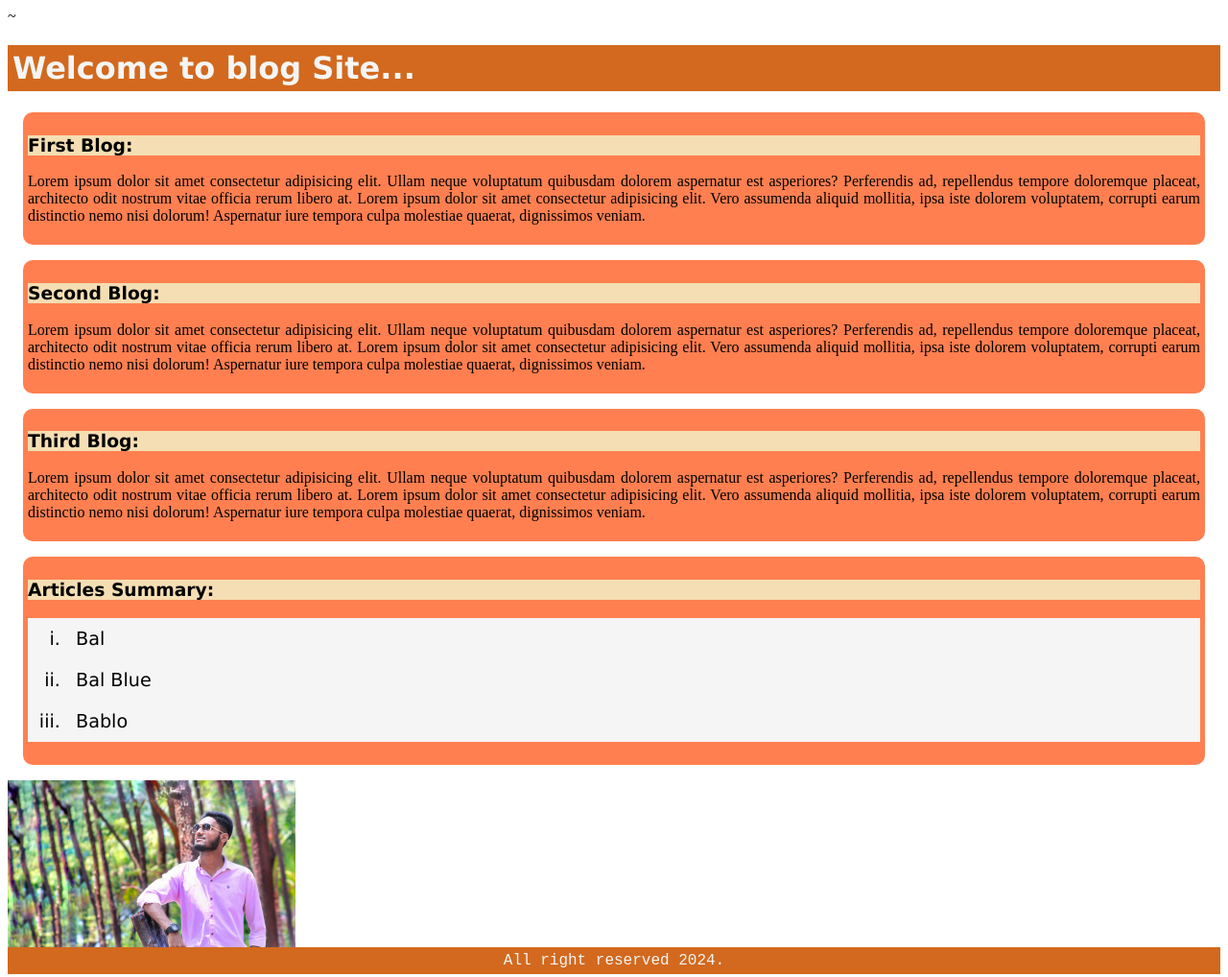
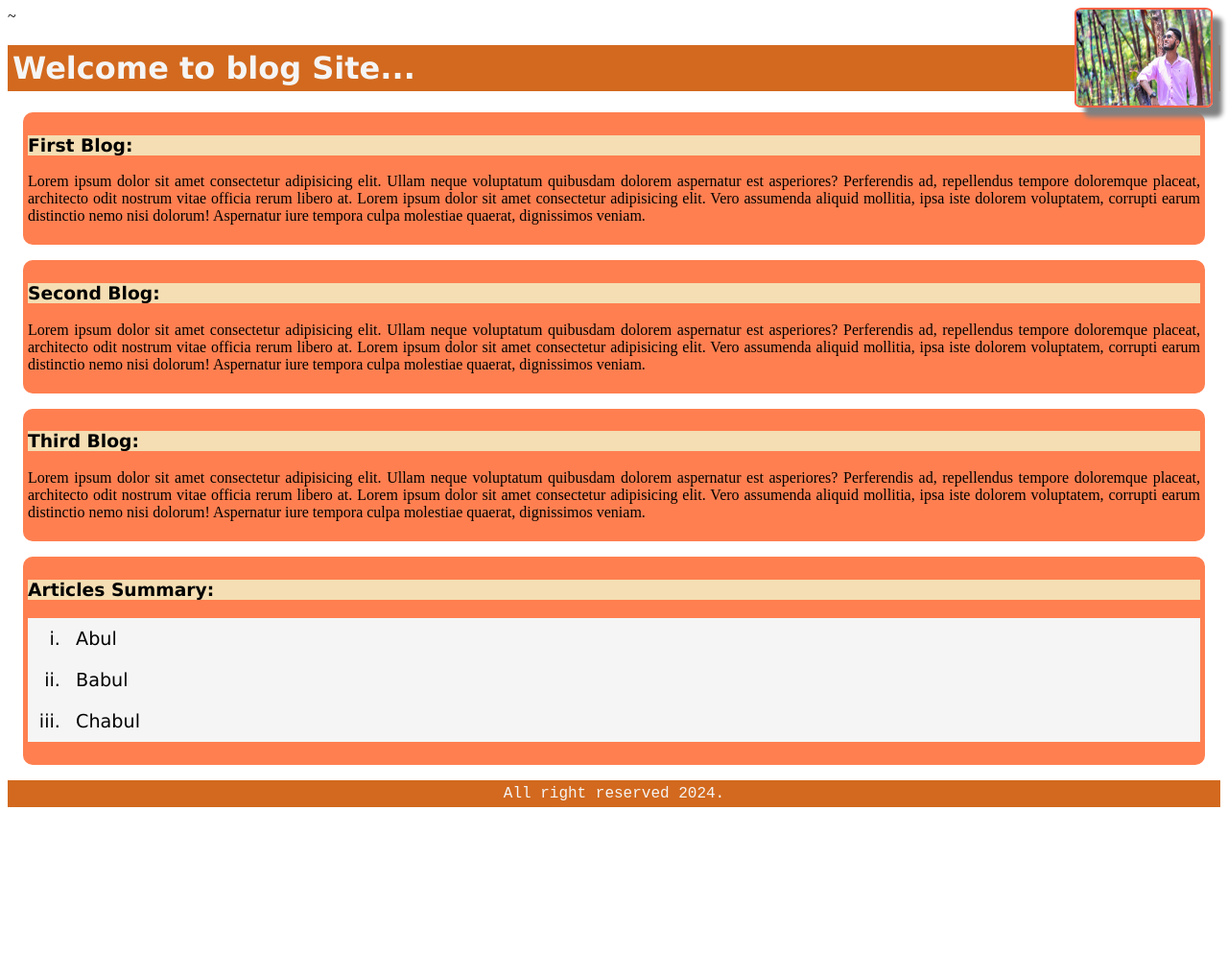
Before and after one commit to alaminweb/first-blog, a plain HTML site: page index.html in a window 1280 px wide. Shown: the whole page at 96% size. After the commit the page ends 849 px from the top, so only its background shows below. Drawn offline with Linux system fonts and the light colour scheme.

Commit message:
Added Image prefectly

```diff
--- a/index.html
+++ b/index.html
@@ -12,7 +12,9 @@
 </head>
 
 <body>
-    <h1>Welcome to blog Site...</h1>
+    <img width="300px" src="images/Cover.jpeg" alt="Cover Pictures">
+    <h1>Welcome to blog Site... </h1>
+
     <div>
         <h3>First Blog:</h3>
         <p>Lorem ipsum dolor sit amet consectetur adipisicing elit. Ullam neque voluptatum quibusdam dolorem aspernatur
@@ -40,13 +42,12 @@
     <div>
         <h3>Articles Summary:</h3>
         <ol type="i" class="order-list">
-            <li>Bal</li>
-            <li>Bal Blue</li>
-            <li>Bablo</li>
+            <li>Abul</li>
+            <li>Babul</li>
+            <li>Chabul</li>
 
         </ol>
     </div>
-    <img width="300px" src="images/Cover.jpeg" alt="Cover Pictures">
 
 </body>
 <footer>All right reserved 2024.</footer>
--- a/style/blog.css
+++ b/style/blog.css
@@ -3,6 +3,17 @@ h1 {
     color: whitesmoke;
     background-color: chocolate;
     padding: 5px;
+}
+
+img {
+    float: right;
+    border: 2px solid tomato;
+    border-radius: 5%;
+    margin-bottom: 10px;
+    margin-right: 8px;
+    height: 100px;
+    width: 140px;
+    box-shadow: 10px 10px 5px grey;
 }
 
 div {
@@ -36,6 +47,8 @@ li {
     /* border-radius: 10px; */
 }
 
+
+
 footer {
     /* background-color: dimgray; */
     font-family: 'Courier New', Courier, monospace;
```
